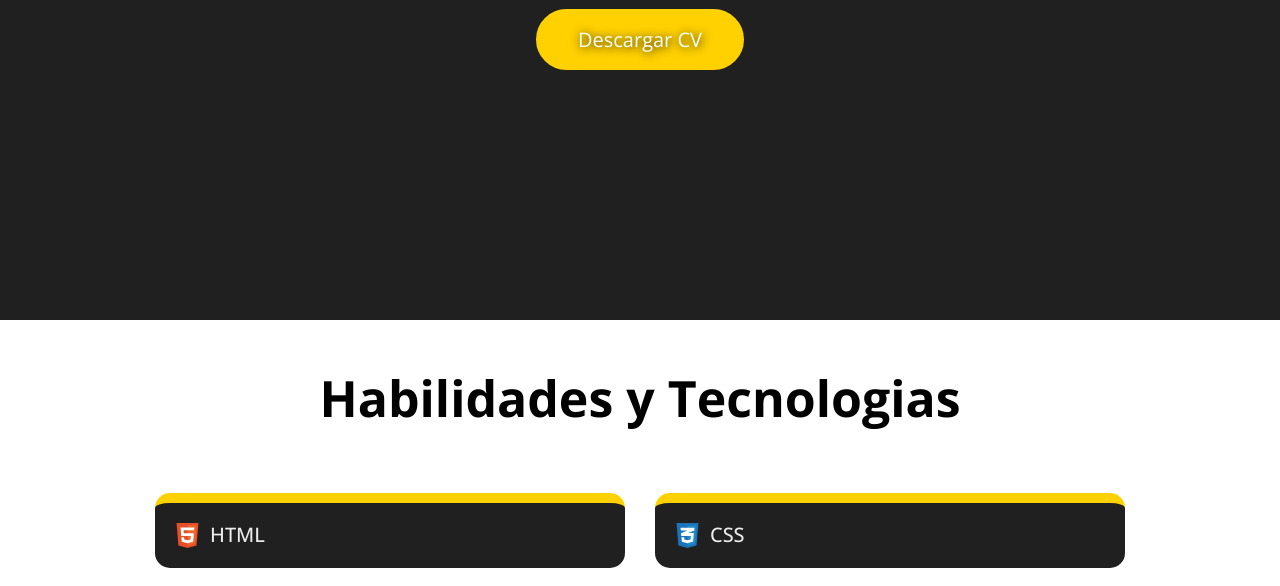
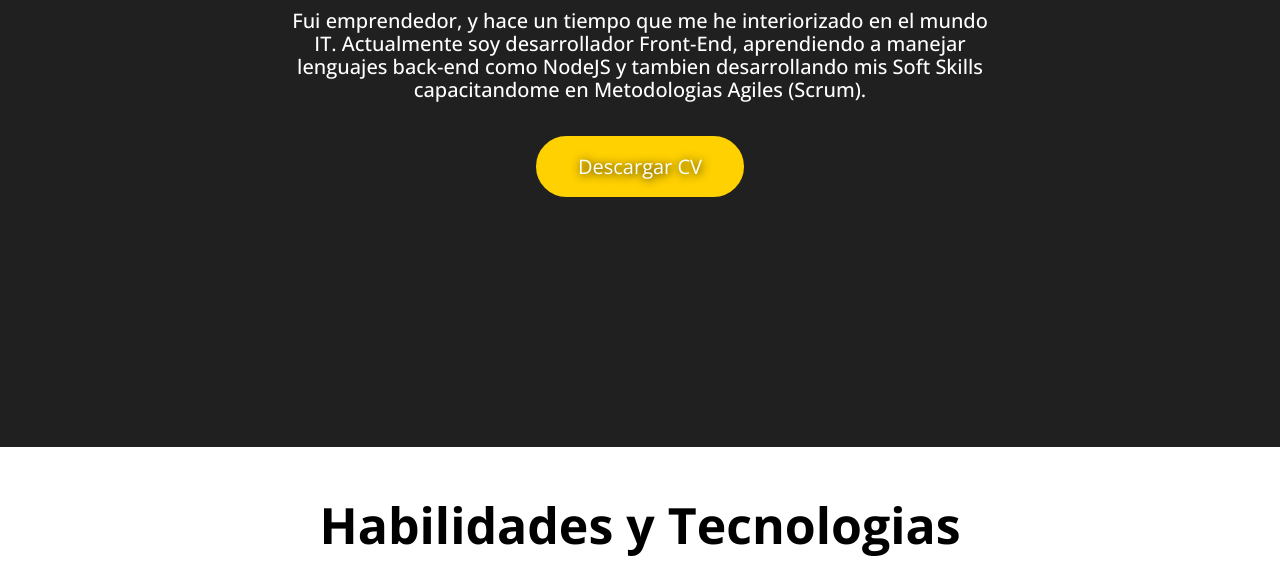
Before and after one commit to vilaslautaro/portafolio, a plain HTML site: page index.html in a window 1280 px wide. Shown: the part 637-1223 px from the top of the page. Drawn offline with nearby package versions, Linux system fonts and the light colour scheme.

Commit message:
fixed add text descriptivo sobre mi

```diff
--- a/css/header.css
+++ b/css/header.css
@@ -151,6 +151,13 @@
                         header .contenedor-header .text .profesion .inicio-cadena{
                             color: #fff !important;
                         }
+                        header .contenedor-header .text .sobreMi {
+                            color: #fff !important;
+                            font-weight: 500;
+                            font-size: 20px;
+                            padding: 0 250px;
+                            margin-bottom: 35px;
+                        }
         header .contenedor-header .boton-hd {
             border-radius: 33px;
             cursor: pointer;
--- a/index.html
+++ b/index.html
@@ -57,6 +57,8 @@
                         <h2><span>emprendedor</span></h2>
                         <h2><span>apasionado</span></h2>
                     </div>
+                    <h3 class="sobreMi">Fui emprendedor, y hace un tiempo que me he interiorizado en el mundo IT.
+                        Actualmente soy desarrollador Front-End, aprendiendo a manejar lenguajes back-end como NodeJS y tambien desarrollando mis Soft Skills capacitandome en Metodologias Agiles (Scrum).</h3>
                 </div>
                 <div class="boton-hd">
                     <a href="/download/CV - Lautaro Vilas.pdf" download="CV - Lautaro Vilas">Descargar CV</a>
@@ -82,7 +84,7 @@
         <section class="contacto">
             <div class="contenedor" id="contacto">
                 <h3 class="titulo"><span>Contáctame</span></h3>
-                <h4 class="subtitulo">Estoy emocionado por conocer tu proyecto.</h4>
+                <h4 class="subtitulo">Estoy emocionado por conocer tu propuesta.</h4>
                 <h5 id="resultadoEnvioForm"></h5>
                 <form class="formulario" id="form" novalidate>
                     <input type="text" id="form__name" minlength="4" name="nombre" placeholder="Nombre" required>
```
